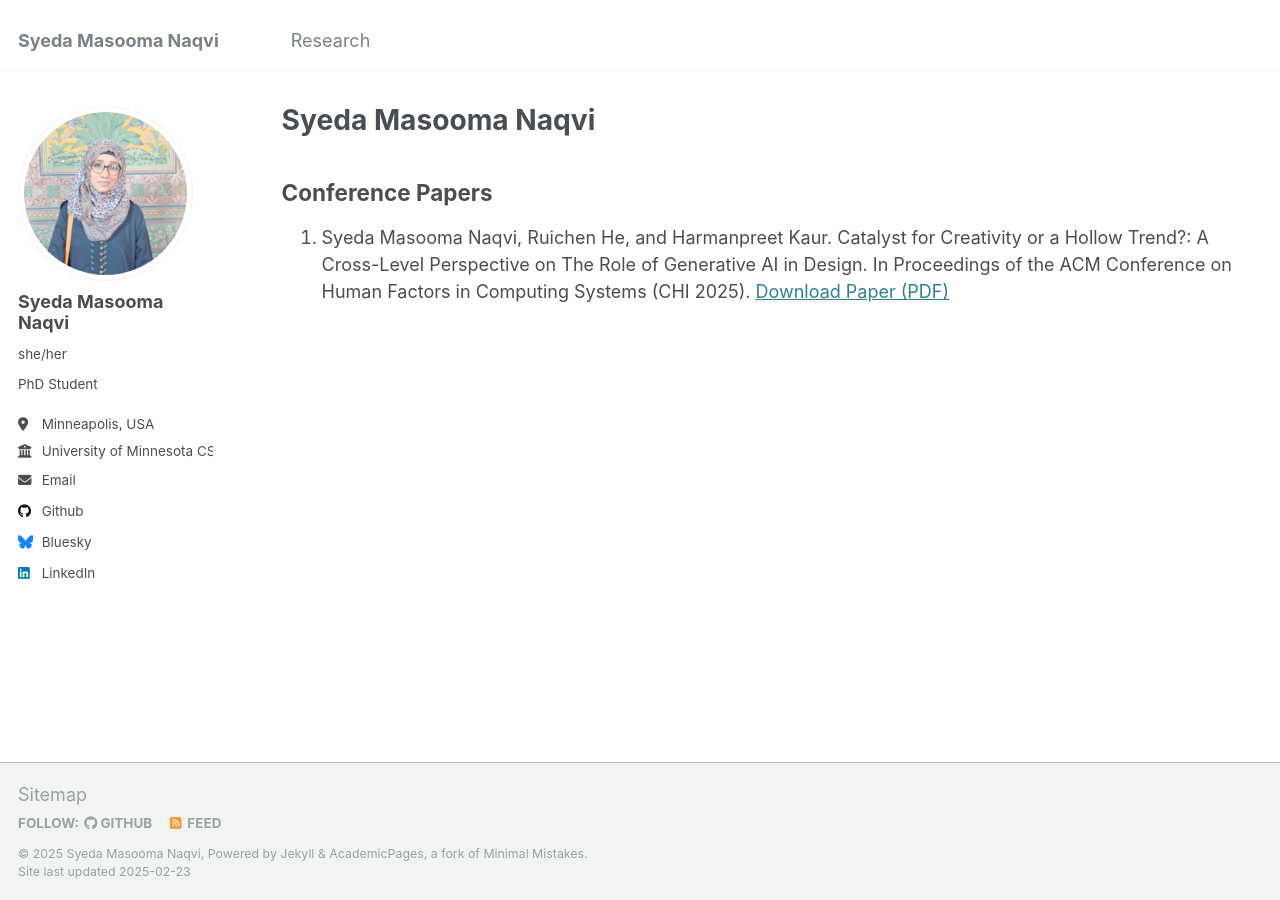
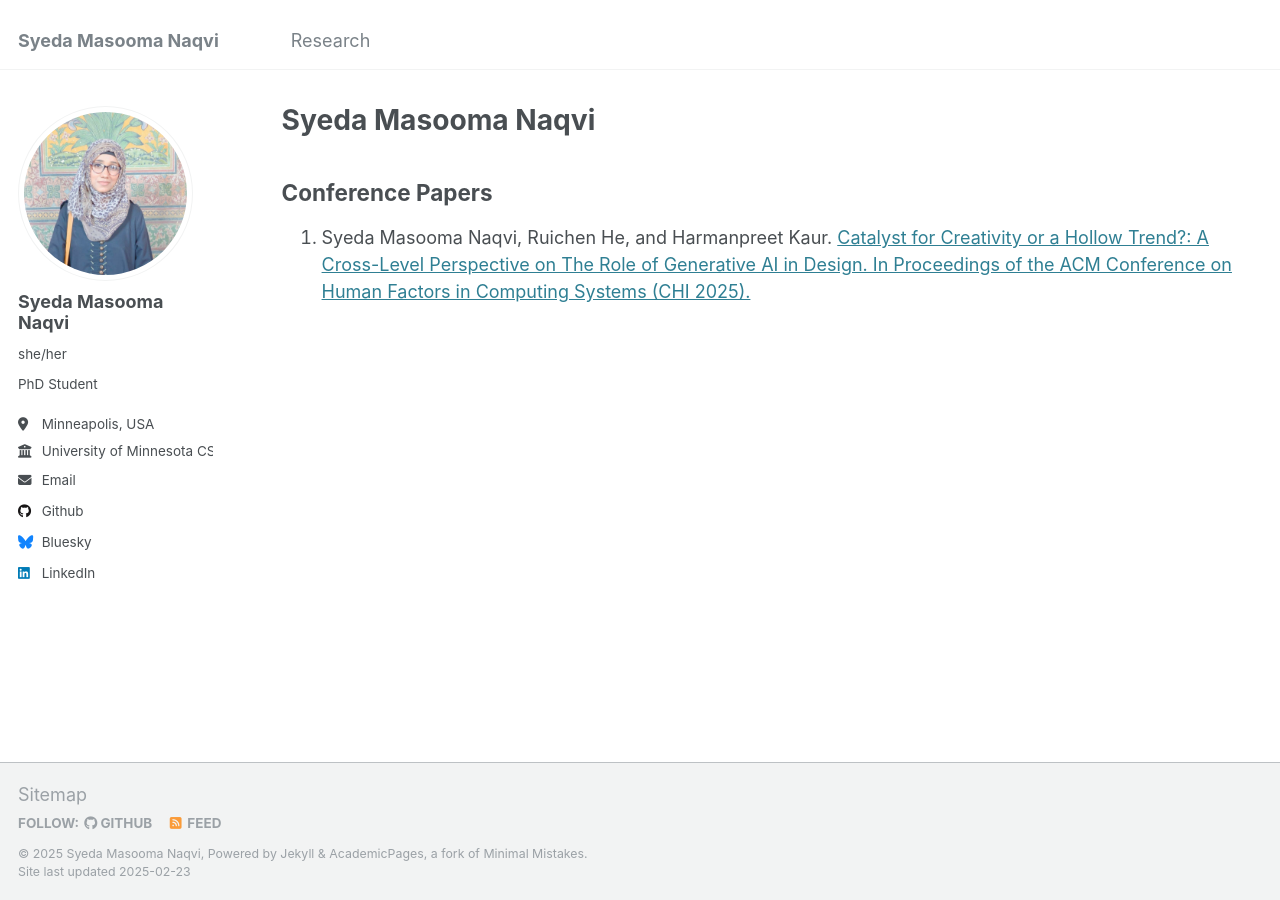
Before and after one commit to syedamasoomanaqvii/syedamasoomanaqvii.github.io, a Jekyll site: the page built from _pages/research.md, in a window 1280 px wide. Built offline with Jekyll 4.4.1, drawn with Linux system fonts in a browser that asks for light colours.

Commit message:
display chi pdf

```diff
--- a/_pages/research.md
+++ b/_pages/research.md
@@ -9,5 +9,4 @@ redirect_from:
 
 {% include base_path %}
 ## Conference Papers
-1. Syeda Masooma Naqvi, Ruichen He, and Harmanpreet Kaur. Catalyst for Creativity or a Hollow Trend?: A Cross-Level Perspective on The Role of Generative AI in Design. In Proceedings of the ACM Conference on Human Factors in Computing Systems (CHI 2025).
-[Download Paper (PDF)](/files/chi25-150.pdf)
+1. Syeda Masooma Naqvi, Ruichen He, and Harmanpreet Kaur. [Catalyst for Creativity or a Hollow Trend?: A Cross-Level Perspective on The Role of Generative AI in Design. In Proceedings of the ACM Conference on Human Factors in Computing Systems (CHI 2025).](/files/chi25-150.pdf)
```
